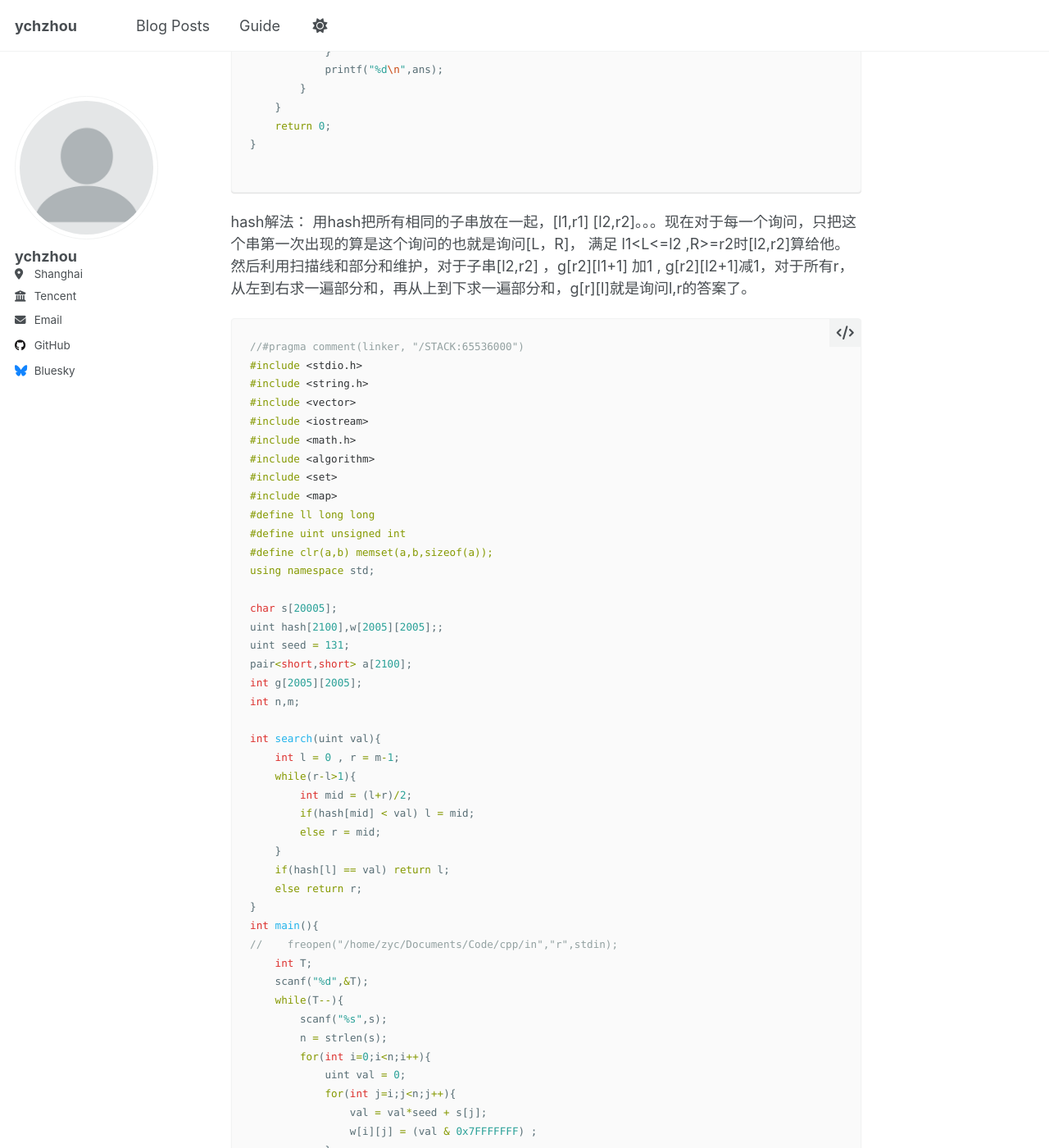
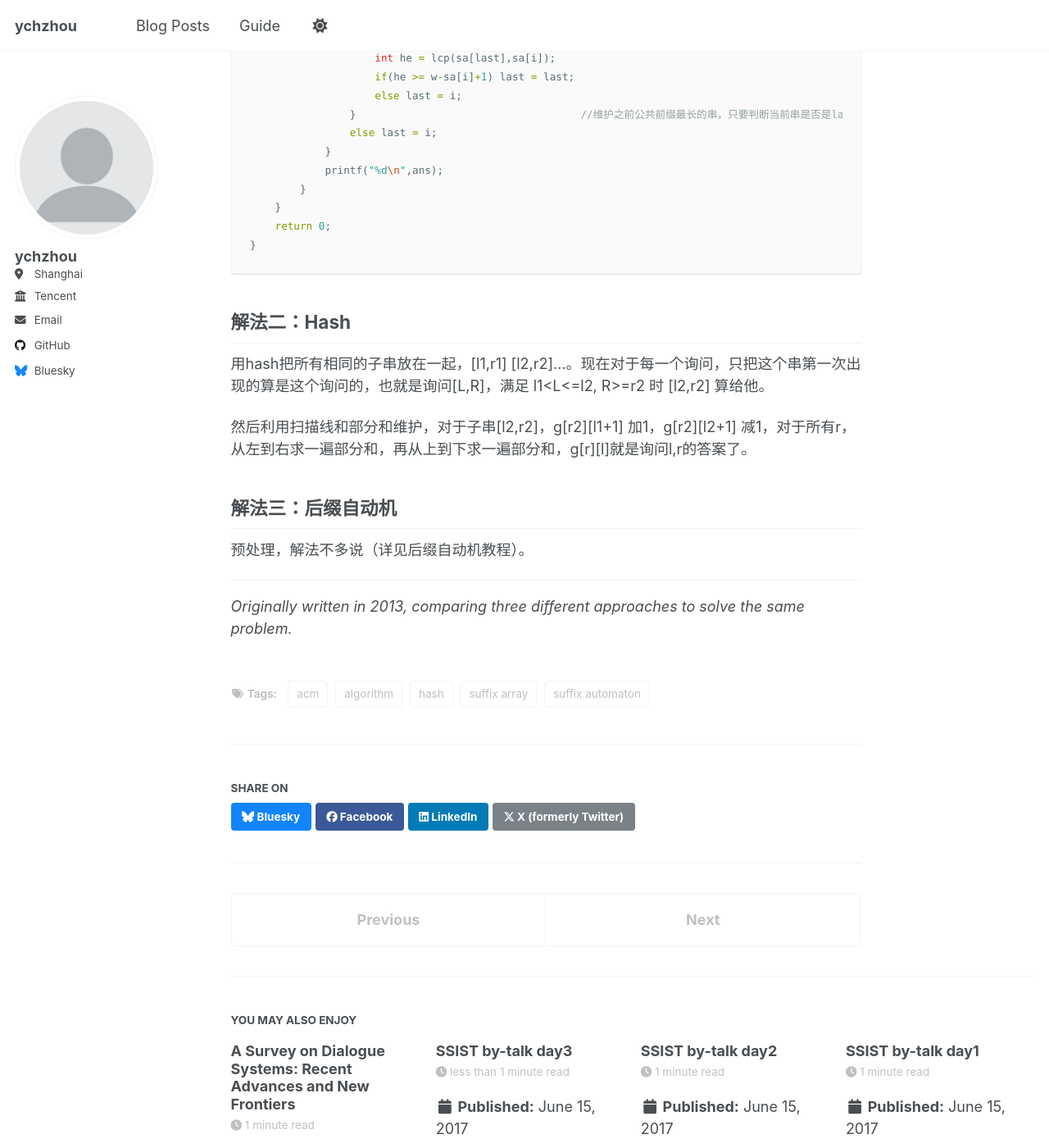
Before and after one commit to LTzycLT/ltzyclt.github.io, a Jekyll site: the page built from _posts/2013-07-31-hdu-4622-reincarnation.md, in a window 1280 px wide and 1400 px high, scrolled down 2850 px. Shown: the whole window at 82% size. Built offline with Jekyll 4.4.1, drawn with Linux system fonts in a browser that asks for light colours; a script that is not in the unit is left out; some of the changed text lies outside the part shown.

Commit message:
Re-upload optimized post: HDU 4622 with three solution approaches

````diff
--- a/_posts/2013-07-31-hdu-4622-reincarnation.md
+++ b/_posts/2013-07-31-hdu-4622-reincarnation.md
@@ -1,16 +1,23 @@
 ---
-title: HDU 4622 Reincarnation
+title: 'HDU 4622 Reincarnation - 三种解法对比'
 date: 2013-07-31 13:02:00
-tags: acm
+tags:
+  - acm
+  - algorithm
+  - suffix array
+  - hash
+  - suffix automaton
 ---
 
-题意： 长度为2000的串，10000个询问：[l,r]这个子串包含多少不同的子串。
+**题意:** 长度为2000的串，10000个询问：[l,r]这个子串包含多少不同的子串。
 
-比赛时用的后缀数组o(n*Q) ，赛后用的hash o(n*n*log(n)) 和后缀自动机，这个log的出现是因为hash写不来 = = .
+比赛时用的后缀数组 o(n*Q)，赛后用的 hash o(n*n*log(n)) 和后缀自动机，这个log的出现是因为hash写不来 = =。
 
-后缀数组解发：
-先对原来的串做一遍后缀数组，对于每个询问,对sa数组进行扫描，如果当前前缀在[l,r]范围内，就找到之前和他公共前缀最长且也在[l,r]范围内的串，lcp最长公共前缀，答案加上 串在当前询问中的长度减去最长公共前缀。
-值得注意的是和当前串公共前缀最长的并不就是上一次在[l,r]范围内的串，也有可能是再之前，原因是询问的区间，相当于给每个串截断了一部分，所以区间里sa数组不再代表这区间里的串的排名，处理比较容易，见代码
+## 解法一：后缀数组
+
+先对原来的串做一遍后缀数组，对于每个询问，对sa数组进行扫描，如果当前前缀在[l,r]范围内，就找到之前和他公共前缀最长且也在[l,r]范围内的串，lcp最长公共前缀，答案加上串在当前询问中的长度减去最长公共前缀。
+
+值得注意的是和当前串公共前缀最长的并不就是上一次在[l,r]范围内的串，也有可能是再之前，原因是询问的区间，相当于给每个串截断了一部分，所以区间里sa数组不再代表这区间里的串的排名，处理比较容易，见代码。
 
 ```c++
 #include <stdio.h>
@@ -123,205 +130,18 @@ int main(){
     }
     return 0;
 }
-
-```
-hash解法：
-用hash把所有相同的子串放在一起，[l1,r1]  [l2,r2]。。。现在对于每一个询问，只把这个串第一次出现的算是这个询问的也就是询问[L，R]， 满足 l1<L<=l2 ,R>=r2时[l2,r2]算给他。
-然后利用扫描线和部分和维护，对于子串[l2,r2]  ，g[r2][l1+1] 加1 , g[r2][l2+1]减1，对于所有r，从左到右求一遍部分和，再从上到下求一遍部分和，g[r][l]就是询问l,r的答案了。
-```c++
-//#pragma comment(linker, "/STACK:65536000")
-#include <stdio.h>
-#include <string.h>
-#include <vector>
-#include <iostream>
-#include <math.h>
-#include <algorithm>
-#include <set>
-#include <map>
-#define ll long long
-#define uint unsigned int
-#define clr(a,b) memset(a,b,sizeof(a));
-using namespace std;
-
-char s[20005];
-uint hash[2100],w[2005][2005];;
-uint seed = 131;
-pair<short,short> a[2100];
-int g[2005][2005];
-int n,m;
-
-int search(uint val){
-    int l = 0 , r = m-1;
-    while(r-l>1){
-        int mid = (l+r)/2;
-        if(hash[mid] < val) l = mid;
-        else r = mid;
-    }
-    if(hash[l] == val) return l;
-    else return r;
-}
-int main(){
-//    freopen("/home/zyc/Documents/Code/cpp/in","r",stdin);
-    int T;
-    scanf("%d",&T);
-    while(T--){
-        scanf("%s",s);
-        n = strlen(s);
-        for(int i=0;i<n;i++){
-            uint val = 0;
-            for(int j=i;j<n;j++){
-                val = val*seed + s[j];
-                w[i][j] = (val & 0x7FFFFFFF) ;
-            }
-        }
-        for(int i=0;i<n;i++) for(int j=0;j<n;j++) g[i][j]=0;
-        for(int d=1;d<=n;d++){
-            m = 0;
-            for(int i=0;i<n-d+1;i++)
-                hash[m++] = w[i][i+d-1];
-            sort(hash,hash+m);
-            int l = 1;
-            for(int i=1;i<m;i++){
-                if(hash[i] != hash[l-1])
-                    hash[l++] = hash[i];
-            }
-            m = l;
-            for(int i=0;i<m;i++) a[i] = make_pair(-1,-1);
-            for(int i=0;i<n-d+1;i++){
-                uint val = w[i][i+d-1];
-                int p = search(val);
-                int r = i+d-1;
-                int l1,l2;
-                if(a[p].first == -1) l1 = -1;
-                else l1 = a[p].first;
-                l1++;
-                l2 = i;
-                g[r][l1]++;
-                g[r][l2+1] --;
-                a[p] = make_pair(i,i+d-1);
-            }
-        }
-        for(int i=0;i<n;i++)
-            for(int j=1;j<n;j++)
-                g[i][j] += g[i][j-1];
-        for(int j=0;j<n;j++)
-            for(int i=1;i<n;i++)
-                g[i][j] += g[i-1][j];
-        int Q;
-        scanf("%d",&Q);
-        while(Q--){
-            int l,r;
-            scanf("%d%d",&l,&r);
-            r--;
-            l--;
-            printf("%d\n",g[r][l]);
-        }
-    }
-    return 0;
-}
 ```
 
-后缀自动机：预处理，解法不多说。
-```c++
-#include <stdio.h>
-#include <string.h>
-#include <vector>
-#include <iostream>
-#include <set>
-#include <map>
-#include <queue>
-#define ll long long
-#define clr(a,b) memset(a,b,sizeof(a))
-#define pii pair<int,int>
-#define mpr(a,b) make_pair(a,b)
-using namespace std;
+## 解法二：Hash
 
-const int ch = 26;
-const int N=100000;
-class SAM{
-    public:
-    int f[N],chd[N][ch+1],len[N],sw[200];
-    //ch+1 number of tempt suffix at status
-    int last,sz;
-    void init(){
-        clr(chd[0],0);
-        f[0] = -1;
-        chd[0][ch] = 1;
-        last = 0;
-        sz = 0;
-        for(int i=0;i<26;i++)
-            sw[i+'a'] = i;
-    }
-    int add(char inc,int l){
-        int ans = 0;
-        int c = sw[inc];
-        int x = last;
-        last = ++sz;
-        clr(chd[sz],0);
-        len[sz] = l;
-        for(;x!=-1&&chd[x][c]==0;x=f[x]){
-            chd[x][c] = sz;
-            chd[last][ch] += chd[x][ch];
-            ans += chd[x][ch];
-        }
-        if(x == -1){
-            f[sz]=0;
-        }
-        else{
-            int y = chd[x][c];
-            if(len[y] == len[x]+1){
-                f[sz]=y;
-            }
-            else{
-                sz++;
-                len[sz] = len[x] + 1;
-                for(int i=0;i<ch;i++) chd[sz][i] = chd[y][i];
-                chd[sz][ch] = 0;
+用hash把所有相同的子串放在一起，[l1,r1] [l2,r2]...。现在对于每一个询问，只把这个串第一次出现的算是这个询问的，也就是询问[L,R]，满足 l1<L<=l2, R>=r2 时 [l2,r2] 算给他。
 
-                f[sz] = f[y];
-                f[last] = f[y] = sz;
+然后利用扫描线和部分和维护，对于子串[l2,r2]，g[r2][l1+1] 加1，g[r2][l2+1] 减1，对于所有r，从左到右求一遍部分和，再从上到下求一遍部分和，g[r][l]就是询问l,r的答案了。
 
-                for(;x!=-1&&chd[x][c]==y;x=f[x]){
-                    chd[x][c] = sz;
-                    chd[y][ch] -= chd[x][ch];
-                    chd[sz][ch] += chd[x][ch];
-                }
-            }
-        }
-        return ans;
-    }
-}sam;
+## 解法三：后缀自动机
 
-char s[100000];
-int n,m;
+预处理，解法不多说（详见后缀自动机教程）。
 
+---
 
-int g[2005][2005];
-int main(){
-//    freopen("/home/zyc/Documents/Code/cpp/in","r",stdin);
-    int T;
-    scanf("%d",&T);
-    while(T--){
-        scanf("%s",s);
-        n = strlen(s);
-        for(int i=0;i<n;i++){
-            sam.init();
-            for(int j=i;j<n;j++){
-                if(j!=i)
-                    g[i][j] = g[i][j-1] + sam.add(s[j],j-i+1);
-                else
-                    g[i][j] = sam.add(s[j],j-i+1);
-            }
-        }
-        int Q;
-        scanf("%d",&Q);
-        while(Q--){
-            int l,r;
-            scanf("%d%d",&l,&r);
-            l--;r--;
-            printf("%d\n",g[l][r]);
-        }
-    }
-    return 0;
-}
-```
+*Originally written in 2013, comparing three different approaches to solve the same problem.*
````
